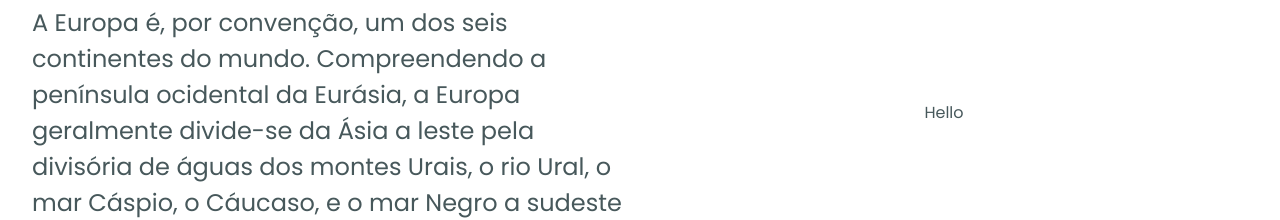
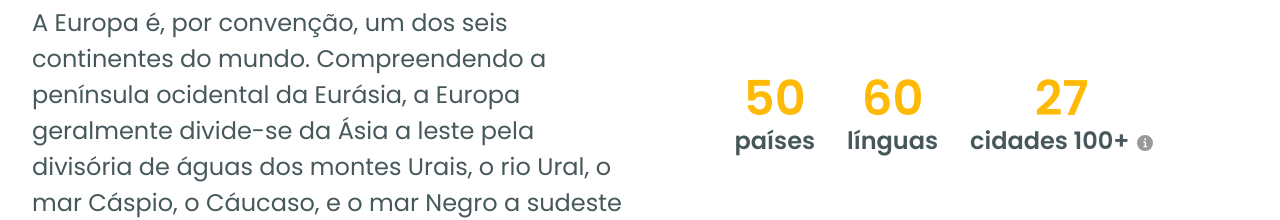
Before and after one commit to eduardo-takeo/ignite-challenge-06, a Next.js app: page /continent/africa in a window 1280 px wide. Shown: the part 687-907 px from the top of the page. Built offline with nearby package versions, Linux system fonts and the light colour scheme.

Commit message:
Add number of countries, languages and most visited cities to ContinentData component

```diff
--- a/src/components/Continent/ContinentData.tsx
+++ b/src/components/Continent/ContinentData.tsx
@@ -1,4 +1,13 @@
-import { Flex, Text, useBreakpointValue } from "@chakra-ui/react";
+import { InfoIcon } from "@chakra-ui/icons";
+import {
+  Box,
+  Flex,
+  Heading,
+  HStack,
+  Text,
+  Tooltip,
+  useBreakpointValue,
+} from "@chakra-ui/react";
 
 interface ContinentDataProps {
   description: string;
@@ -24,7 +33,31 @@ export function ContinentData({ description }: ContinentDataProps) {
         {description}
       </Text>
       <Flex flex="1" align="center" justify="center">
-        <Text>Hello</Text>
+        <HStack spacing="8">
+          <Box textAlign="center">
+            <Heading fontSize="48" color="yellow.800">
+              50
+            </Heading>
+            <Heading fontSize="24">países</Heading>
+          </Box>
+          <Box textAlign="center">
+            <Heading fontSize="48" color="yellow.800">
+              60
+            </Heading>
+            <Heading fontSize="24">línguas</Heading>
+          </Box>
+          <Box textAlign="center">
+            <Heading fontSize="48" color="yellow.800">
+              27
+            </Heading>
+            <Heading fontSize="24">
+              cidades 100+
+              <Tooltip label="Número de cidades nesse continente dentre as 100 cidades mais visitadas no mundo">
+                <InfoIcon w={4} ml="2" color="gray.400" />
+              </Tooltip>
+            </Heading>
+          </Box>
+        </HStack>
       </Flex>
     </Flex>
   );
--- a/src/styles/theme.ts
+++ b/src/styles/theme.ts
@@ -15,7 +15,7 @@ export const theme = extendTheme({
   colors: {
     gray: {
       50: "#F5F8FA",
-      100: "DADADA",
+      100: "#DADADA",
       400: "#999999",
       800: "#47585B",
     },
```
